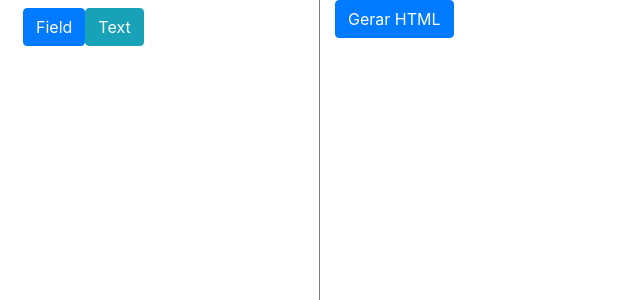
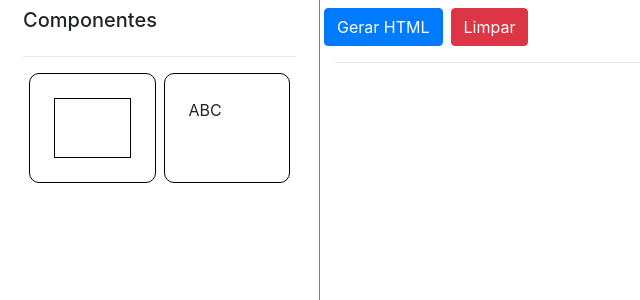
Before and after one commit to felipegabriel1942/gerador-html, an Angular app: page / in a window 1280 px wide. Shown: the top 300 px of the page, without its empty margins (0-640 px from the left). Built offline with nearby package versions, Linux system fonts and the light colour scheme.

Commit message:
Melhorando layout

```diff
--- a/src/app/app.component.css
+++ b/src/app/app.component.css
@@ -1,25 +1,3 @@
-.box-container {
-  position: absolute;
-  width: 600px;
-  height: 450px;
-  outline: 1px solid black;
-  top: 50%;
-  left: 50%;
-  transform: translate3d(-50%, -50%, 0);
-}
-
-.box-container span:first-of-type {
-  position: absolute;
-  left: 50%;
-  transform: translate3d(-50%, -100%, 0);
-}
-
-.box-container span:nth-of-type(2) {
-  position: absolute;
-  top: 50%;
-  transform: translate3d(-100%, -50%, 0);
-}
-
 .menu {
   border-right: 1px solid gray;
 }
--- a/src/app/app.component.html
+++ b/src/app/app.component.html
@@ -2,7 +2,7 @@
   <div class="col-md-3 menu">
     <app-menu (onAddField)="addField()" (onAddText)="addText()"></app-menu>
   </div>
-  <div class="col-md-9" >
+  <div class="col-md-9">
     <div *ngFor="let field of fields">
       <app-field [field]="field"></app-field>
     </div>
@@ -11,6 +11,15 @@
       <app-text [text]="text"></app-text>
     </div>
 
-    <button class="btn btn-primary" (click)="generateHtml()">Gerar HTML</button>
+    <div class="row">
+      <button class="btn btn-primary float-right mt-2 mx-1" (click)="generateHtml()">
+        Gerar HTML
+      </button>
+      <button class="btn btn-danger float-right mt-2 mx-1" (click)="clear()">
+        Limpar
+      </button>
+    </div>
+    <hr>
+
   </div>
 </div>
--- a/src/app/app.component.ts
+++ b/src/app/app.component.ts
@@ -21,6 +21,11 @@ export class AppComponent implements OnInit {
 
   addText(): void {
     this.texts.push(new Text());
+  }
+
+  clear(): void {
+    this.fields = [];
+    this.texts = [];
   }
 
   generateHtml(): void {
--- a/src/app/menu/menu.component.css
+++ b/src/app/menu/menu.component.css
@@ -0,0 +1,14 @@
+.rectangle {
+  border: 1px solid black;
+  height: 60px;
+}
+
+.menu-item-container {
+  border: 1px solid black;
+  border-radius: 10px;
+  cursor: pointer;
+}
+
+.menu-item-container:hover {
+  background-color: rgb(233, 231, 231);
+}
--- a/src/app/menu/menu.component.html
+++ b/src/app/menu/menu.component.html
@@ -1,4 +1,22 @@
 <div class="container p-2">
-  <button class="btn btn-primary" (click)="onAddField.emit()">Field</button>
-  <button class="btn btn-info" (click)="onAddText.emit()">Text</button>
+  <div class="row mx-0">
+    <h5>Componentes</h5>
+  </div>
+  <hr>
+  <div class="row d-flex justify-content-center">
+    <div
+      class="p-4 col-md-5 mx-1 menu-item-container"
+      title="Retângulo"
+      (click)="onAddField.emit()"
+    >
+      <div class="rectangle"></div>
+    </div>
+    <div
+      class="p-4 col-md-5 mx-1 menu-item-container"
+      title="Texto"
+      (click)="onAddText.emit()"
+    >
+      <div style="height: 60px">ABC</div>
+    </div>
+  </div>
 </div>
```
